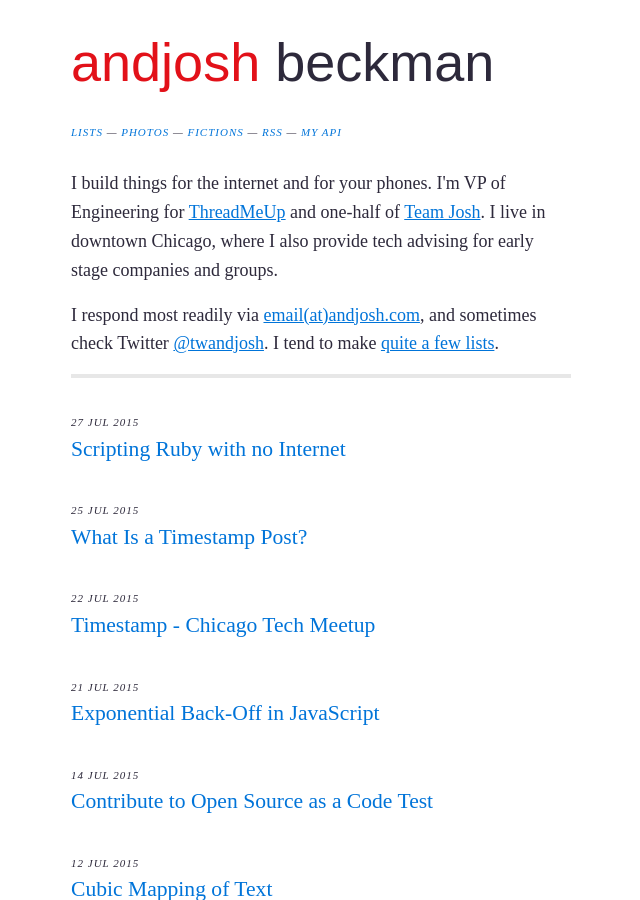
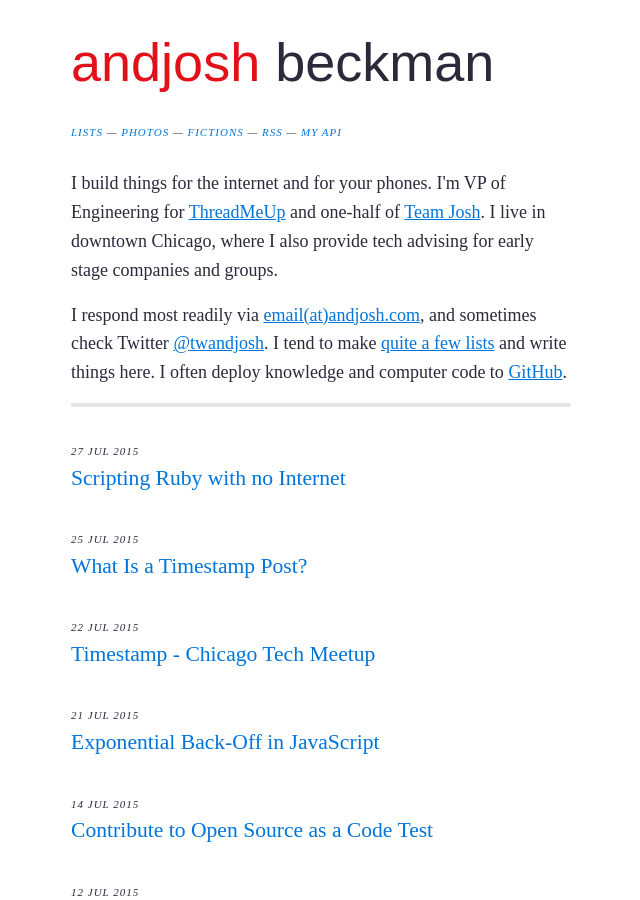
Before and after one commit to joshbeckman/andjosh.github.io, a Jekyll site: the page built from index.html, in a window 1280 px wide and 900 px high. Shown: the whole window, without its empty margins (319-959 px from the left). Built offline with Jekyll 4.4.1, drawn with Linux system fonts in a browser that asks for light colours; Markdown is read by kramdown in place of the engine named in the settings.

Commit message:
index changed

```diff
--- a/index.html
+++ b/index.html
@@ -20,7 +20,7 @@
         I build things for the internet and for your phones. I'm VP of Engineering for <a href="http://threadmeup.com">ThreadMeUp</a> and one-half of <a href="http://teamjosh.co">Team Josh</a>. I live in downtown Chicago, where I also provide tech advising for early stage companies and groups.
     </p>
     <p>
-        I respond most readily via <a href="mailto:email@andjosh.com">email(at)andjosh.com</a>, and sometimes check Twitter <a href="http://twitter.com/twandjosh">@twandjosh</a>. I tend to make <a href="/lists">quite a few lists</a>.
+        I respond most readily via <a href="mailto:email@andjosh.com">email(at)andjosh.com</a>, and sometimes check Twitter <a href="http://twitter.com/twandjosh">@twandjosh</a>. I tend to make <a href="/lists">quite a few lists</a> and write things here. I often deploy knowledge and computer code to <a href="http://github.com/andjosh">GitHub</a>.
     </p>
     <hr>
 </div>
```
Also changed, not shown: podcast-lists.md (+1 -1 lines).
